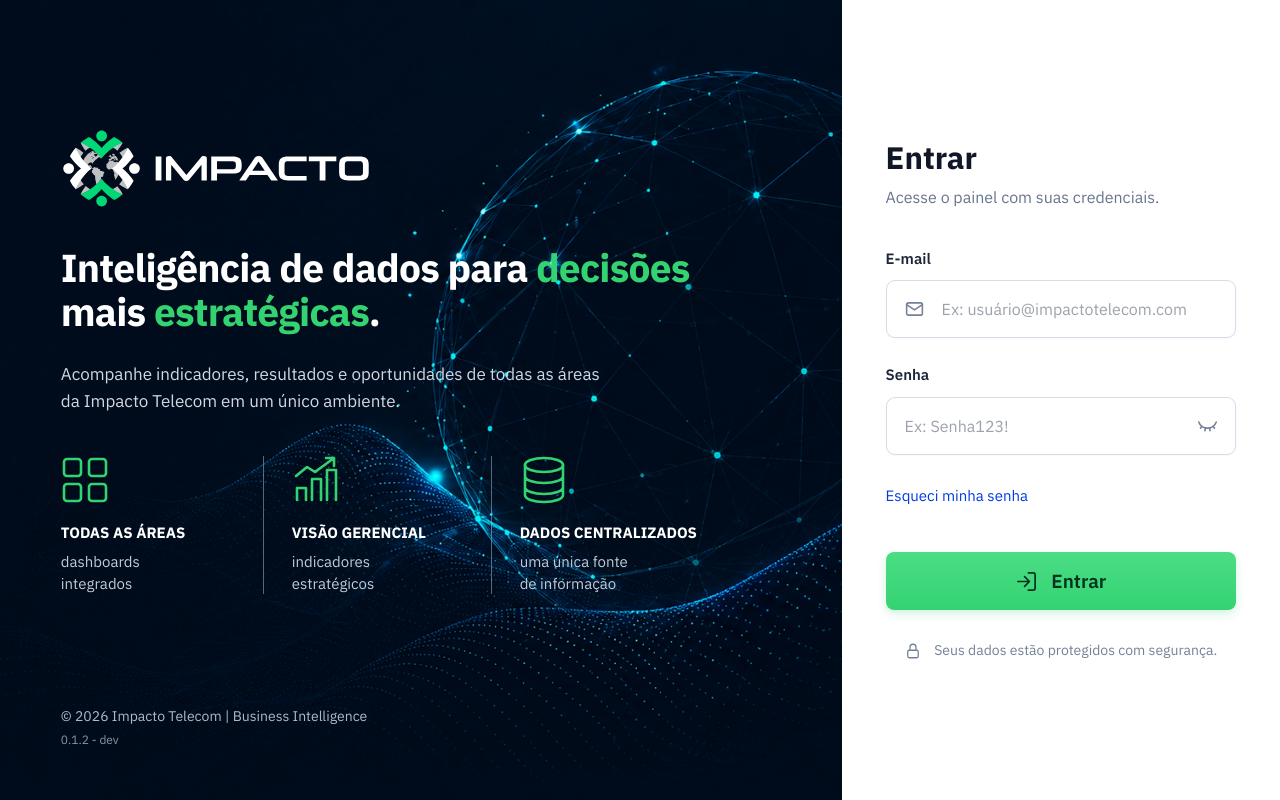
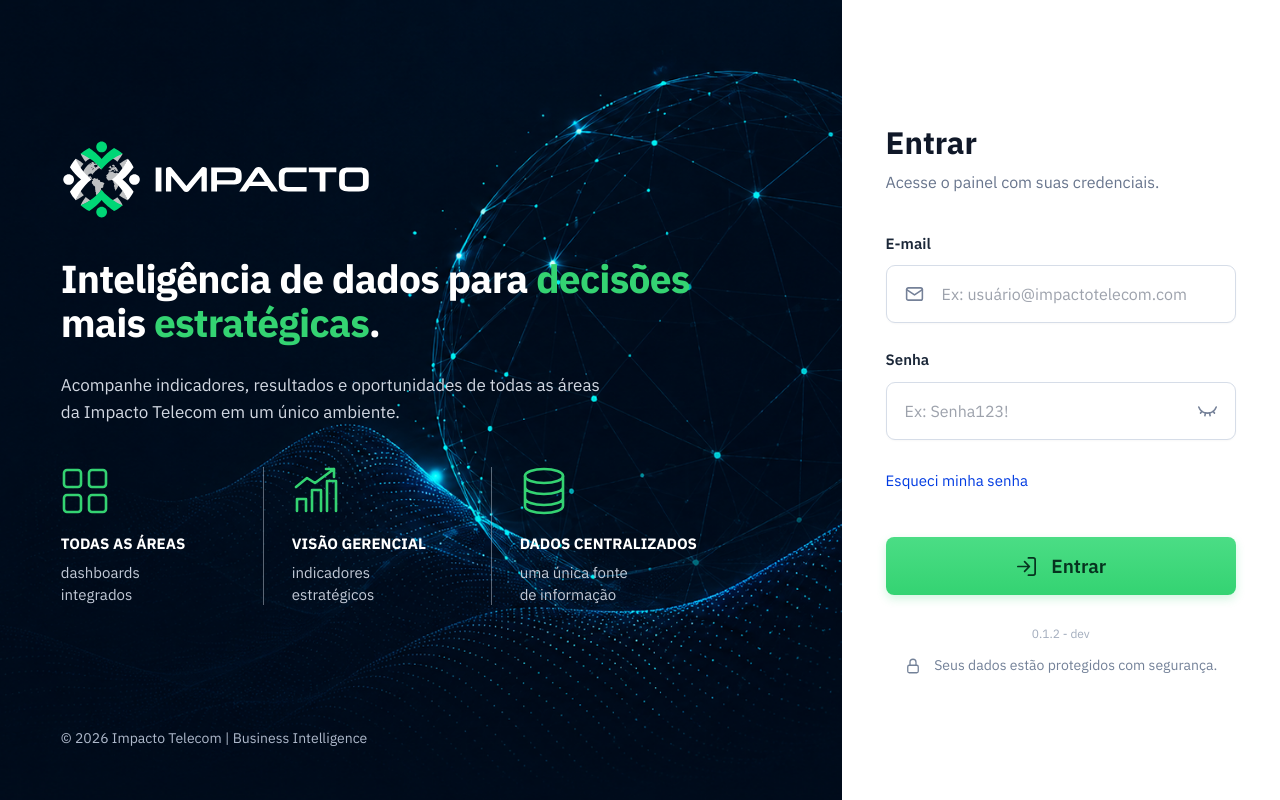
Before and after one commit to Raduki1985/impacto_bi_service_, a React (Vite) app: page /login in a window 1280 px wide. Built offline with nearby package versions, Linux system fonts and the light colour scheme; no server answers.

Commit message:
adjust version

```diff
--- a/src/Pages/Login/BrandPanel.tsx
+++ b/src/Pages/Login/BrandPanel.tsx
@@ -1,7 +1,5 @@
 import logoImpacto from '../../assets/logo-horizontal-branco-verde.svg'
 import fundoAzul from '../../assets/Fundo Azul.png'
-import {useApiVersion} from '../../components/layout/useApiVersion'
-import {APP_VERSION_LABEL} from '../../lib/appVersion'
 
 /**
  * Painel institucional das telas de autenticação, à esquerda da faixa azul.
@@ -16,8 +14,6 @@ import {APP_VERSION_LABEL} from '../../lib/appVersion'
  * é a raiz de cada tela, e quem monta a raiz é quem importa o arquivo.
  */
 export function BrandPanel() {
-    const apiVersion = useApiVersion()
-
     return (
         <section
             className="brand-panel"
@@ -80,13 +76,7 @@ export function BrandPanel() {
                 </div>
             </div>
 
-            <footer>
-                © 2026 Impacto Telecom | Business Intelligence
-                <span className="brand-version">
-                    {APP_VERSION_LABEL}
-                    {apiVersion === null ? null : ` (${apiVersion})`}
-                </span>
-            </footer>
+            <footer>© 2026 Impacto Telecom | Business Intelligence</footer>
         </section>
     )
 }
--- a/src/Pages/Login/Login.css
+++ b/src/Pages/Login/Login.css
@@ -135,13 +135,6 @@
   margin-top: clamp(24px, 5vh, 48px);
   color: #aeb9cb;
   font-size: 14px;
-}
-
-.login-page .brand-panel .brand-version {
-  display: block;
-  margin-top: 4px;
-  color: #8794a9;
-  font-size: 12px;
 }
 
 /* ---------- Painel do formulario (direita) ---------- */
@@ -393,12 +386,19 @@
   }
 }
 
+.login-page .app-version {
+  margin: 30px 0 0;
+  color: #a3adbd;
+  font-size: 12px;
+  text-align: center;
+}
+
 .login-page .security-note {
   display: flex;
   align-items: center;
   justify-content: center;
   gap: 12px;
-  margin: 30px 0 0;
+  margin: 12px 0 0;
   color: #738198;
   font-size: 14px;
 }
--- a/src/Pages/Login/Login.tsx
+++ b/src/Pages/Login/Login.tsx
@@ -3,6 +3,8 @@ import {Eye, EyeClosed, LoaderCircle} from 'lucide-react'
 
 import type {LoginFailureReason, LoginResult} from '../../contexts/AuthContextCore'
 import {declineRememberedLogin, rememberLoginEmail,} from '../../services/preferences/rememberedLoginStorage'
+import {useApiVersion} from '../../components/layout/useApiVersion'
+import {APP_VERSION_LABEL} from '../../lib/appVersion'
 import {BrandPanel} from './BrandPanel'
 import './Login.css'
 
@@ -34,6 +36,7 @@ const loginFailureMessages: Record<LoginFailureReason, string> = {
 }
 
 export function Login({onLogin, onForgotPassword}: LoginProps) {
+    const apiVersion = useApiVersion()
     const [showPassword, setShowPassword] = useState(false)
     const [error, setError] = useState<string | null>(null)
     /**
@@ -185,6 +188,11 @@ export function Login({onLogin, onForgotPassword}: LoginProps) {
                         {submitting ? 'Entrando...' : 'Entrar'}
                     </button>
 
+                    <p className="app-version">
+                        {APP_VERSION_LABEL}
+                        {apiVersion === null ? null : ` (${apiVersion})`}
+                    </p>
+
                     <p className="security-note">
                         <svg viewBox="0 0 24 24" aria-hidden="true">
                             <rect x="5" y="11" width="14" height="10" rx="2"/>
```
Also changed, not shown: 1 other file (tests, documents, lock files or other folders).
